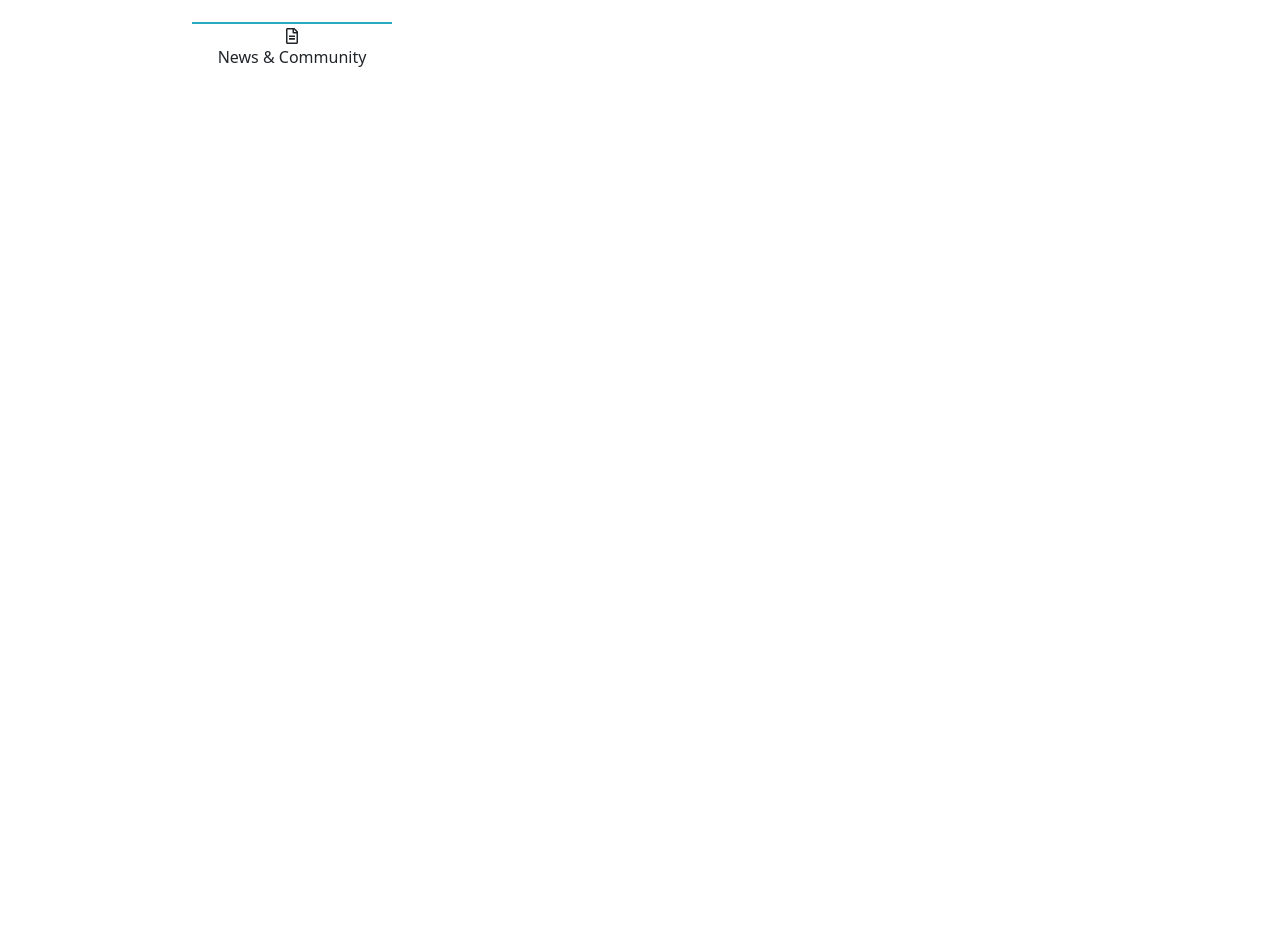
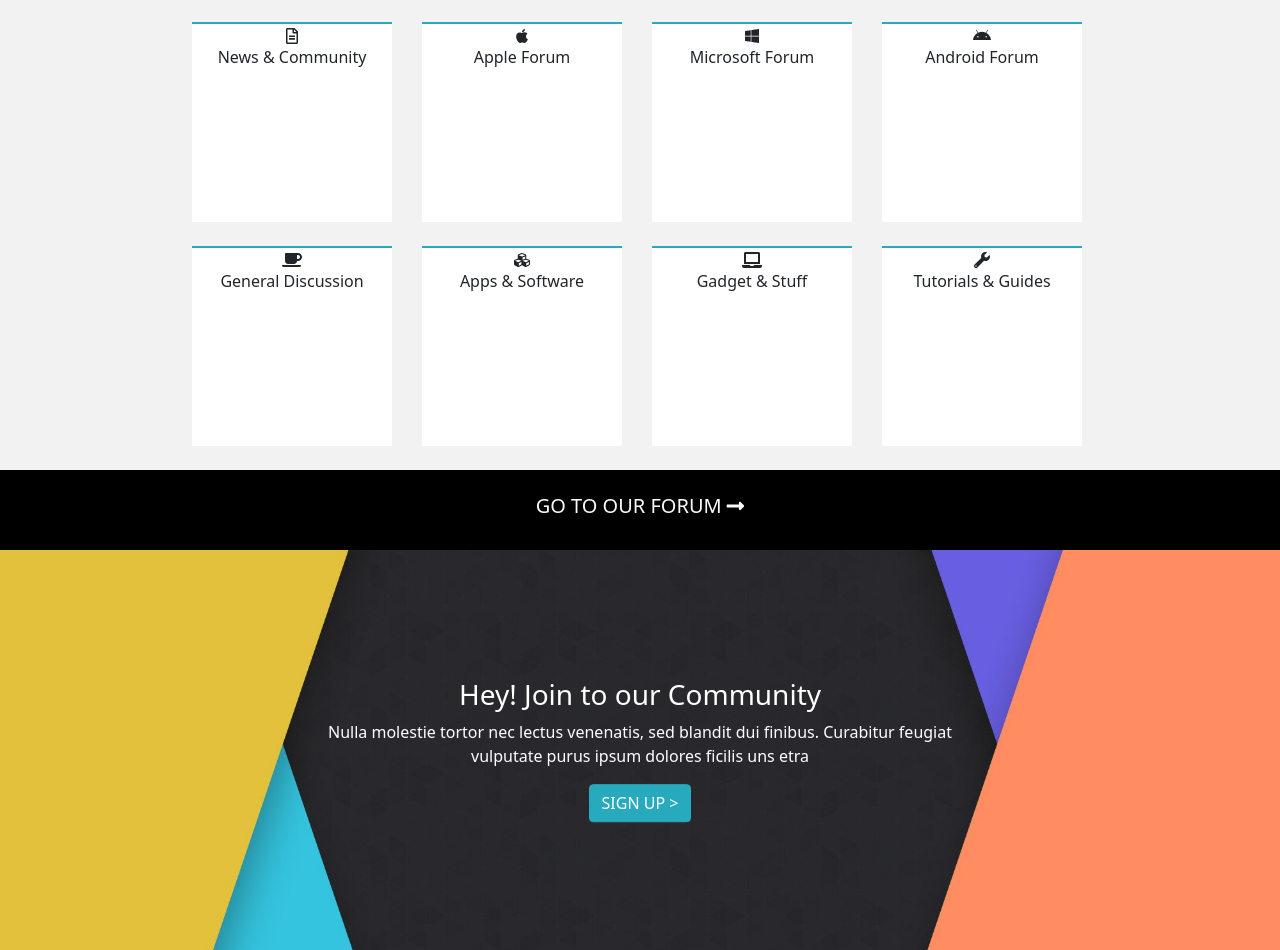
Before and after one commit to Gtp87/proj-html-vuejs, a Vue app: page / in a window 1280 px wide. Shown: the part 3087-4037 px from the top of the page. Before the commit the page ends 3309 px from the top, so only its background shows below. Built offline with nearby package versions, Linux system fonts and the light colour scheme.

Commit message:
add div-community

```diff
--- a/src/components/Main.vue
+++ b/src/components/Main.vue
@@ -129,6 +129,7 @@
             <h5> read our blog <i class="fas fa-long-arrow-alt-right"></i></h5>
         </div>
     </div>
+    <div class="forum-section">
         <div class="container-70">
             <div class="forum-title text-center pt-5">
                 <h6 class="text-uppercase font-monospace">phasellus eget metus</h6>
@@ -137,17 +138,99 @@
             <div class="forum-cards mt-4">
                 <div class="row row-cols-4">
                     <div class="col">
-                    <div class="card-container">
+                        <div class="card-container mb-4">
                             <div class="icon-cont text-center">
                                 <i class="far fa-file-alt"></i>
                             </div>
                             <div class="card-text text-center">
                                 <h6>News &amp; Community</h6>
                             </div>
-
+                        </div>
+                    </div>
+                    <div class="col">
+                        <div class="card-container mb-4">
+                            <div class="icon-cont text-center">
+                                <i class="fab fa-apple"></i>
+                            </div>
+                            <div class="card-text text-center">
+                                <h6>Apple Forum</h6>
                             </div>
                         </div>
                     </div>
+                    <div class="col">
+                        <div class="card-container mb-4">
+                            <div class="icon-cont text-center">
+                                <i class="fab fa-windows"></i>
+                            </div>
+                            <div class="card-text text-center">
+                                <h6>Microsoft Forum</h6>
+                            </div>
+                        </div>
+                    </div>
+                    <div class="col">
+                        <div class="card-container mb-4">
+                            <div class="icon-cont text-center">
+                                <i class="fab fa-android"></i>
+                            </div>
+                            <div class="card-text text-center">
+                                <h6>Android Forum</h6>
+                            </div>
+                        </div>
+                    </div>
+                    <div class="col">
+                        <div class="card-container mb-4">
+                            <div class="icon-cont text-center">
+                                <i class="fas fa-coffee"></i>
+                            </div>
+                            <div class="card-text text-center">
+                                <h6>General Discussion</h6>
+                            </div>
+                        </div>
+                    </div>
+                    <div class="col">
+                        <div class="card-container mb-4">
+                            <div class="icon-cont text-center">
+                                <i class="fas fa-cubes"></i>
+                            </div>
+                            <div class="card-text text-center">
+                                <h6>Apps &amp; Software</h6>
+                            </div>
+                        </div>
+                    </div>
+                    <div class="col">
+                        <div class="card-container mb-4">
+                            <div class="icon-cont text-center">
+                                <i class="fas fa-laptop"></i>
+                            </div>
+                            <div class="card-text text-center">
+                                <h6>Gadget &amp; Stuff</h6>
+                            </div>
+                        </div>
+                    </div>
+                    <div class="col">
+                        <div class="card-container mb-4">
+                            <div class="icon-cont text-center">
+                                <i class="fas fa-wrench"></i>
+                            </div>
+                            <div class="card-text text-center">
+                                <h6>Tutorials &amp; Guides</h6>
+                            </div>
+                        </div>
+                    </div>
+                </div>
+            </div>
+        </div>
+    </div>
+    <div class="blog text-uppercase text-light text-center">
+        <div class="blog-text">
+            <h5> go to our forum <i class="fas fa-long-arrow-alt-right"></i></h5>
+        </div>
+    </div>
+    <div class="community">
+        <div class="container-50 community-text text-center">
+            <h3>Hey! Join to our Community</h3>
+            <p>Nulla molestie tortor nec lectus venenatis, sed blandit dui finibus. Curabitur feugiat vulputate purus ipsum dolores ficilis uns etra</p>
+            <button type="button" class="btn btn-primary">SIGN UP > </button>
         </div>
     </div>
 </main>
@@ -221,10 +304,33 @@ export default {
     content:"";
 }
 
+.forum-section {
+    background-color: $silverChalice;
+}
 .card-container {
     background-color: $colorWhite;
     width: 200px;
     height: 200px;
     border-top: 2px solid #27aabe;
 }
+
+.community {
+    position: relative;
+    background-image: url(../assets/img/join_now_cta_bg.jpg);
+    background-position: center;
+    background-size: cover;
+    background-repeat: no-repeat;
+    height: 400px;
+    color: $colorWhite;
+    .community-text {
+        position: absolute;
+        top: 50%;
+        left: 50%;
+        transform: translate(-50%, -50%);
+        .btn-primary {
+            background-color: $headerBgColor;
+            border-color: $headerBgColor;
+        }
+    }
+}
 </style>
```
Lines whose indentation alone changed are shown as unchanged.
